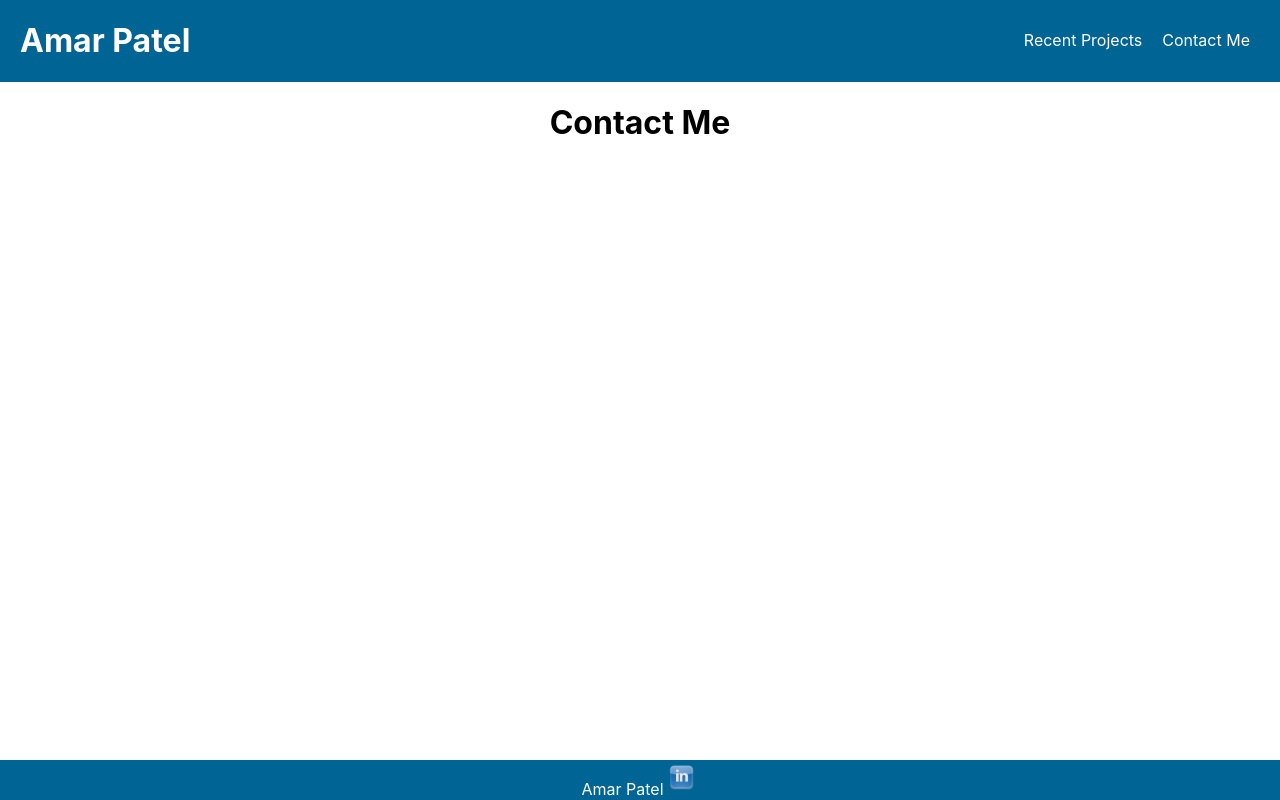
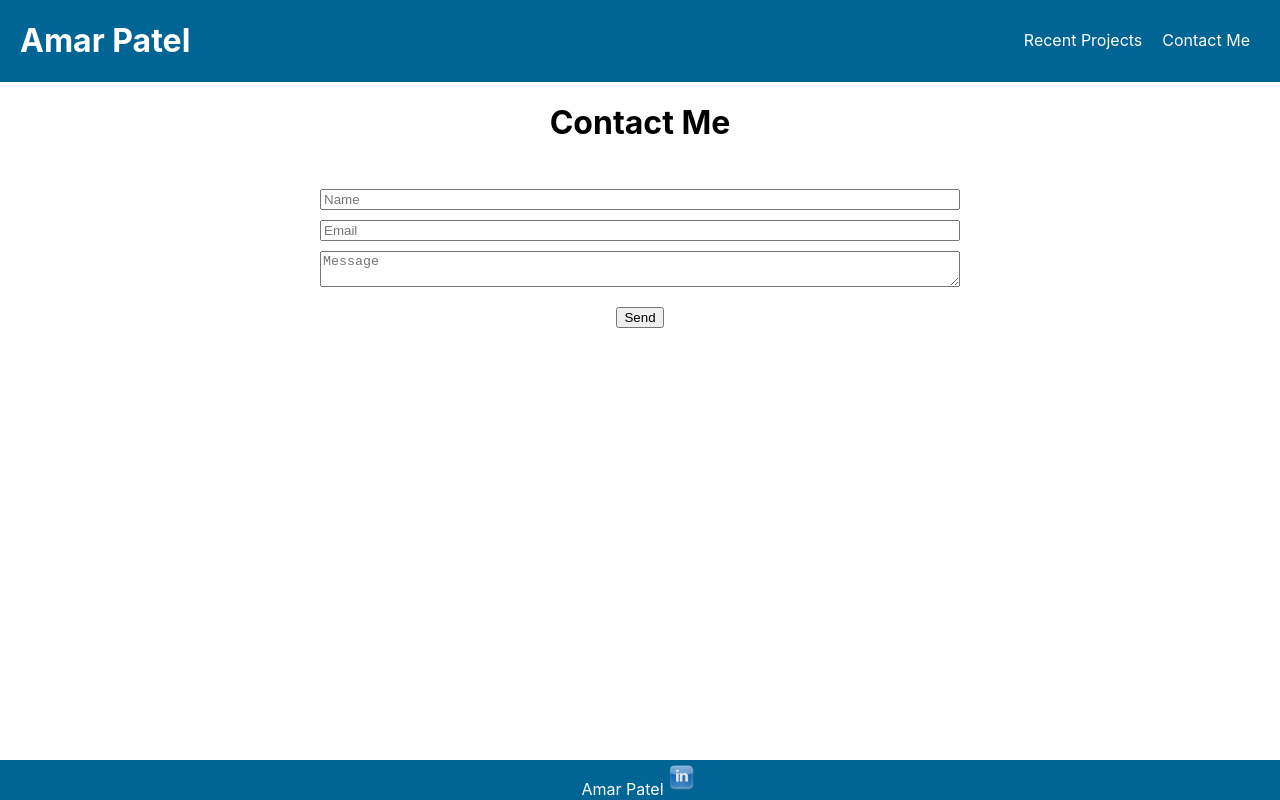
Before and after one commit to amarp86/amar-patel, a React (Create React App) app in the folder client/: page /contact in a window 1280 px wide. Built offline with nearby package versions, Linux system fonts and the light colour scheme.

Commit message:
added form

```diff
--- a/client/package.json
+++ b/client/package.json
@@ -6,6 +6,7 @@
     "@testing-library/jest-dom": "^5.11.10",
     "@testing-library/react": "^11.2.6",
     "@testing-library/user-event": "^12.8.3",
+    "axios": "^0.21.1",
     "react": "^17.0.2",
     "react-dom": "^17.0.2",
     "react-router-dom": "^5.2.0",
--- a/client/src/screens/Contact.css
+++ b/client/src/screens/Contact.css
@@ -0,0 +1,17 @@
+.contact-form {
+    margin: 0 auto;
+    display: flex;
+    flex-direction: column;
+    max-width: 50%;
+    padding-top: 20px;
+}
+
+.submit-button {
+    margin: 0 auto;
+    max-width: fit-content;
+    margin-top: 15px;
+}
+
+.input {
+    margin: 5px 0px;
+}
--- a/client/src/screens/Contact.jsx
+++ b/client/src/screens/Contact.jsx
@@ -3,6 +3,30 @@ function Contact(props) {
   return (
     <div className="contact">
       <h1>Contact Me</h1>
+      <div className="form-area">
+        <form
+          className="contact-form"
+          action="https://getform.io/f/aa1a10c4-64e0-46dc-a19d-0e5a4b4c87b0"
+          method="POST"
+        >
+          <input className="input" type="text" name="name" placeholder="Name" />
+          <input
+            className="input"
+            type="email"
+            name="email"
+            placeholder="Email"
+          />
+          <textarea
+            className="input"
+            type="text"
+            name="message"
+            placeholder="Message"
+          />
+          <button className="submit-button" type="submit">
+            Send
+          </button>
+        </form>
+      </div>
     </div>
   );
 }
```
Also changed, not shown: 1 other file (tests, documents, lock files or other folders).
